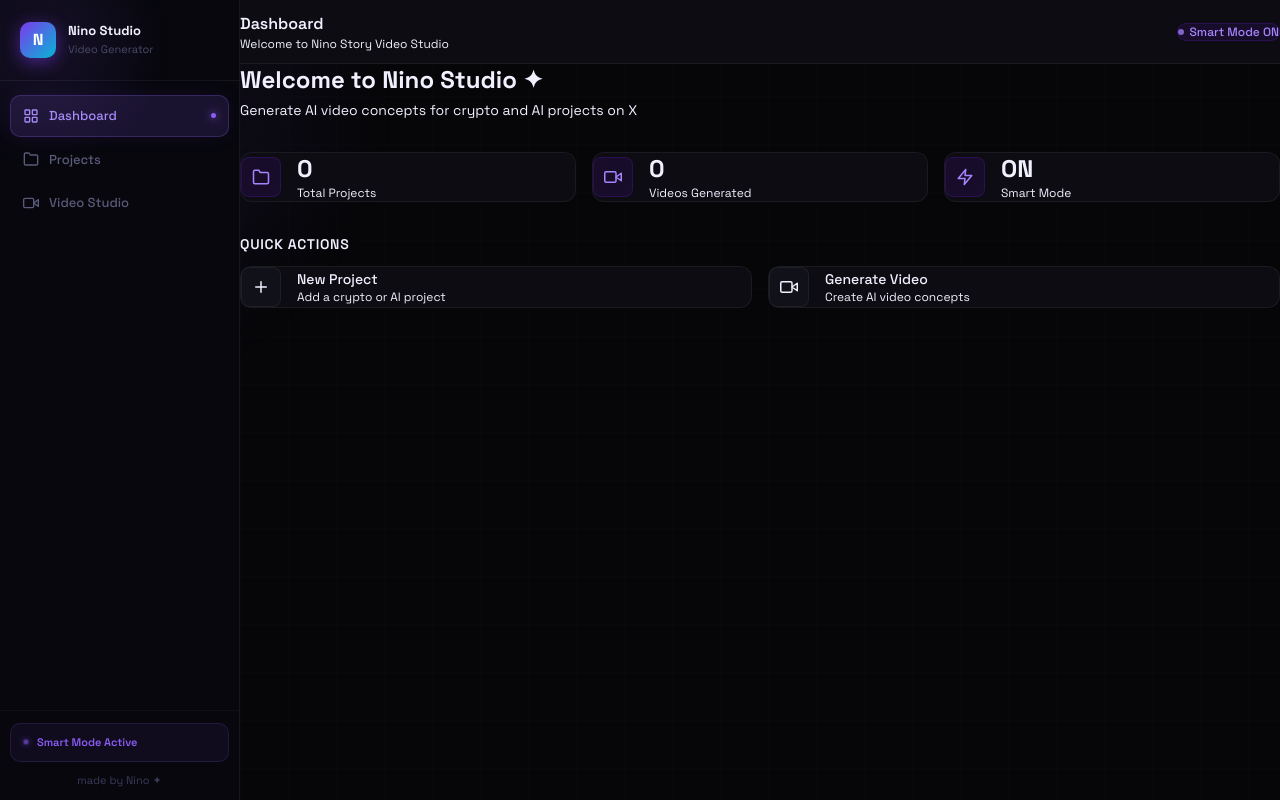
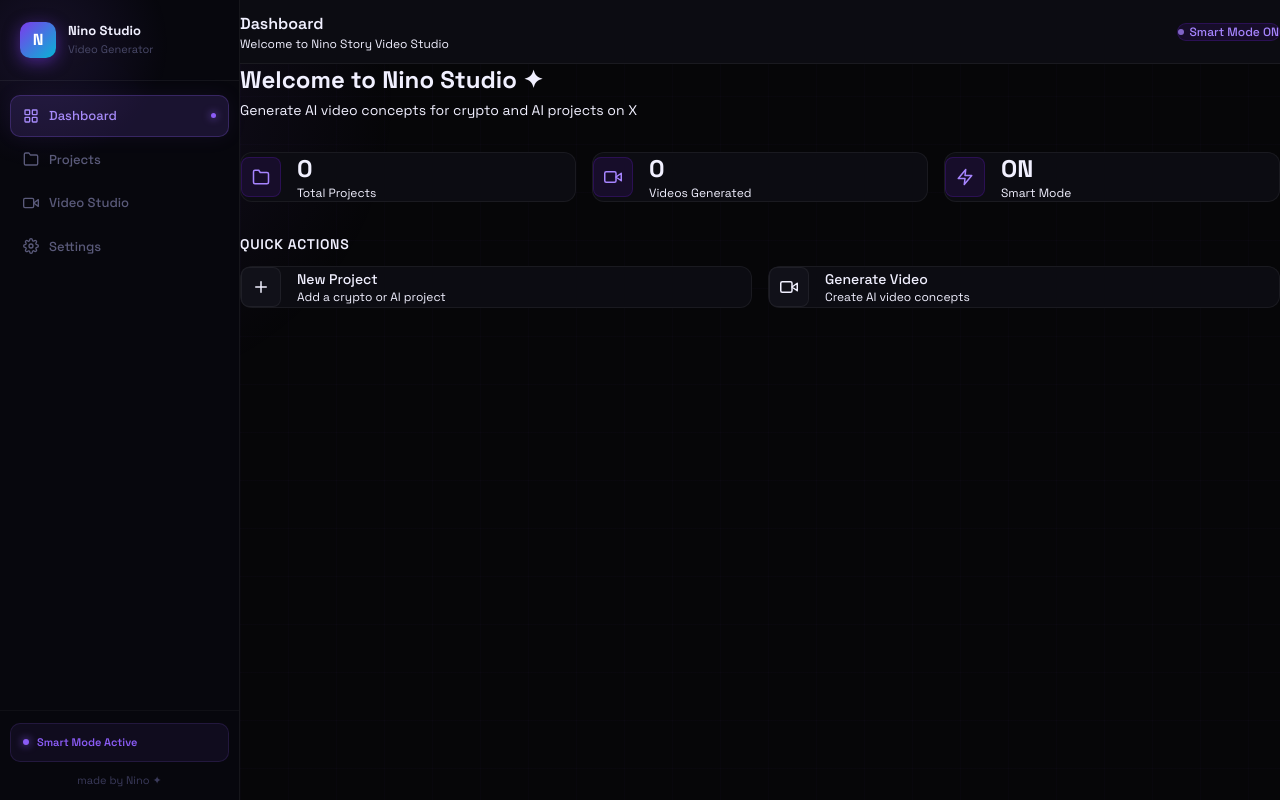
Before and after one commit to Sharif899/nino-story-video-studio, a Next.js app: page / in a window 1280 px wide. Built offline with nearby package versions, Linux system fonts and the light colour scheme.

Commit message:
feat: add Settings to sidebar nav

```diff
--- a/components/layout/Sidebar.tsx
+++ b/components/layout/Sidebar.tsx
@@ -32,6 +32,16 @@ const nav = [
       <svg width="16" height="16" viewBox="0 0 24 24" fill="none" stroke="currentColor" strokeWidth="2" strokeLinecap="round" strokeLinejoin="round">
         <polygon points="23 7 16 12 23 17 23 7"/>
         <rect x="1" y="5" width="15" height="14" rx="2"/>
+      </svg>
+    ),
+  },
+  {
+    href: "/settings",
+    label: "Settings",
+    icon: (
+      <svg width="16" height="16" viewBox="0 0 24 24" fill="none" stroke="currentColor" strokeWidth="2" strokeLinecap="round" strokeLinejoin="round">
+        <circle cx="12" cy="12" r="3"/>
+        <path d="M19.4 15a1.65 1.65 0 00.33 1.82l.06.06a2 2 0 010 2.83 2 2 0 01-2.83 0l-.06-.06a1.65 1.65 0 00-1.82-.33 1.65 1.65 0 00-1 1.51V21a2 2 0 01-4 0v-.09A1.65 1.65 0 009 19.4a1.65 1.65 0 00-1.82.33l-.06.06a2 2 0 01-2.83-2.83l.06-.06A1.65 1.65 0 004.68 15a1.65 1.65 0 00-1.51-1H3a2 2 0 010-4h.09A1.65 1.65 0 004.6 9a1.65 1.65 0 00-.33-1.82l-.06-.06a2 2 0 012.83-2.83l.06.06A1.65 1.65 0 009 4.68a1.65 1.65 0 001-1.51V3a2 2 0 014 0v.09a1.65 1.65 0 001 1.51 1.65 1.65 0 001.82-.33l.06-.06a2 2 0 012.83 2.83l-.06.06A1.65 1.65 0 0019.4 9a1.65 1.65 0 001.51 1H21a2 2 0 010 4h-.09a1.65 1.65 0 00-1.51 1z"/>
       </svg>
     ),
   },
@@ -171,7 +181,6 @@ export default function Sidebar() {
             background: "#8b5cf6",
             boxShadow: "0 0 8px #8b5cf6",
             flexShrink: 0,
-            animation: "pulse-dot 1.5s ease-in-out infinite",
           }} />
           <span style={{ fontSize: "11px", color: "#8b5cf6", fontWeight: "600" }}>
             Smart Mode Active
```
